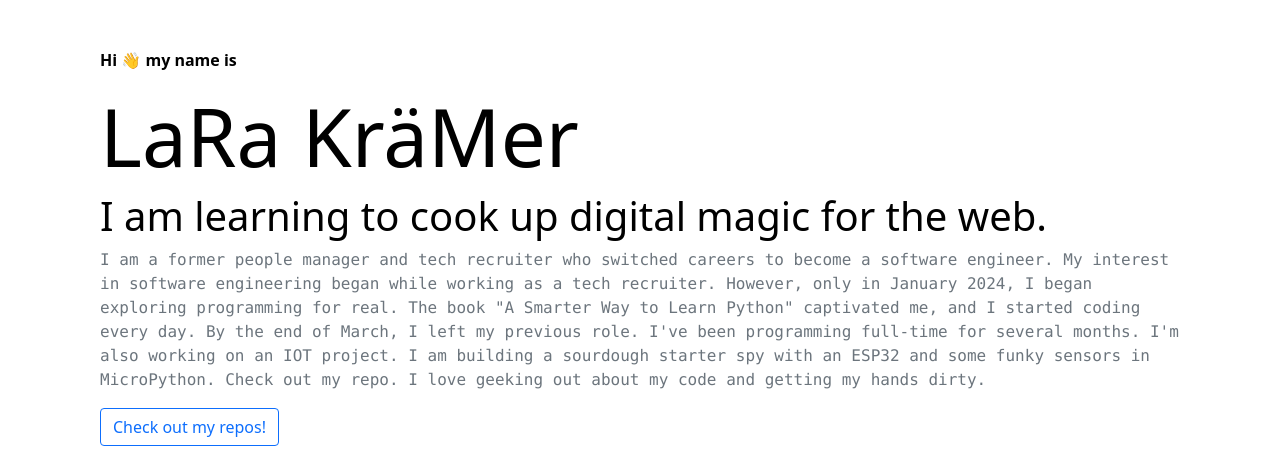
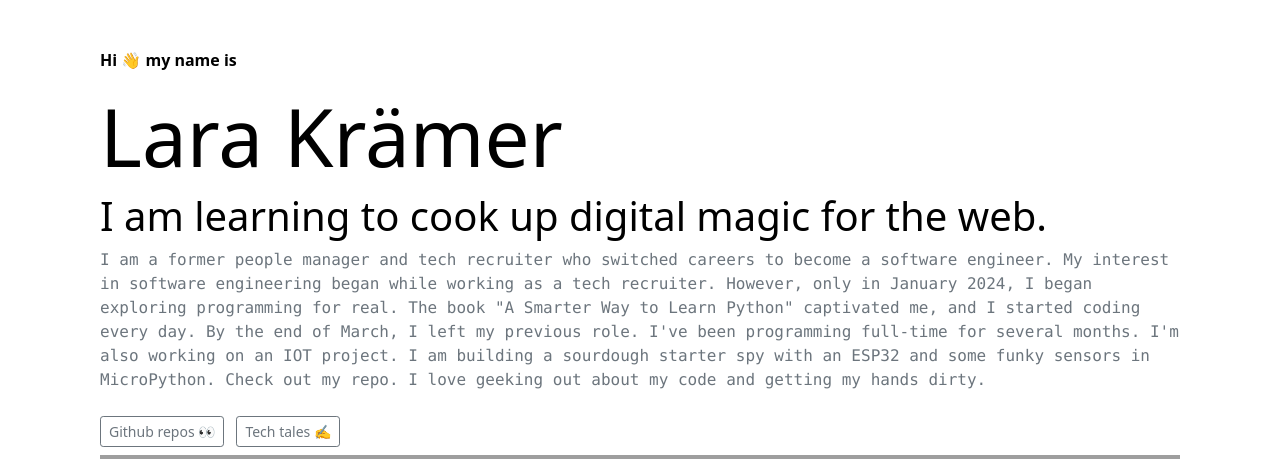
Before and after one commit to LaraKraemer/portfolio-blog, a Django app: page / in a window 1280 px wide. Shown: the part 56-515 px from the top of the page. Run offline with Django 3.2, Linux system fonts and the light colour scheme; some libraries are stand-ins or nearby versions; grey boxes are pictures that could not be loaded.

Commit message:
Edit fonts, button. Add capsule

```diff
--- a/personal_blog/templates/personal_blog/portfolio.html
+++ b/personal_blog/templates/personal_blog/portfolio.html
@@ -5,9 +5,9 @@
     <div class="row justify-content-center text-black text-left">
                     <div class="col-12">
                         <p class="fs-7 fw-bolder">Hi 👋 my name is</p>
-                        <h1 class="display-1">LaRa KräMer</h1>
+                        <h1 class="display-1">Lara Krämer</h1>
                         <h1 class="fw-lighter">I am learning to cook up digital magic for the web.</h1>
-                        <p class="text-muted fw-light font-monospace">
+                            <p class="text-muted fw-light font-monospace">
                             I am a former people manager and tech recruiter
                             who switched careers to become a software engineer.
                             My interest in software engineering began while working as a tech
@@ -19,9 +19,15 @@
                             an IOT project. I am building a sourdough starter spy with an ESP32 and
                             some funky sensors in MicroPython. Check out my repo. I love geeking out
                               about my code and getting my hands dirty.
-                        </p>
-                        <a href="https://github.com/LaraKraemer" role="button" class="btn btn-outline-primary">Check out my repos!</a>
-                         </div>
+                             </p>
+                        <div>
+                            <a href="https://github.com/LaraKraemer" role="button" class="btn btn-outline-secondary btn-sm mr-1">Github repos 👀</a>
+                            <a href="{% url 'post_list' %}" role="button" class="btn btn-outline-secondary btn-sm m-2">Tech tales ✍️</a>
+                        </div>
                     </div>
+        </div>
+            <p align="center">
+                <img class="images" src="https://capsule-render.vercel.app/api?type=waving&height=150&color=gradient&section=footer">
+            </p>
     </div>
 {% endblock %}
```
